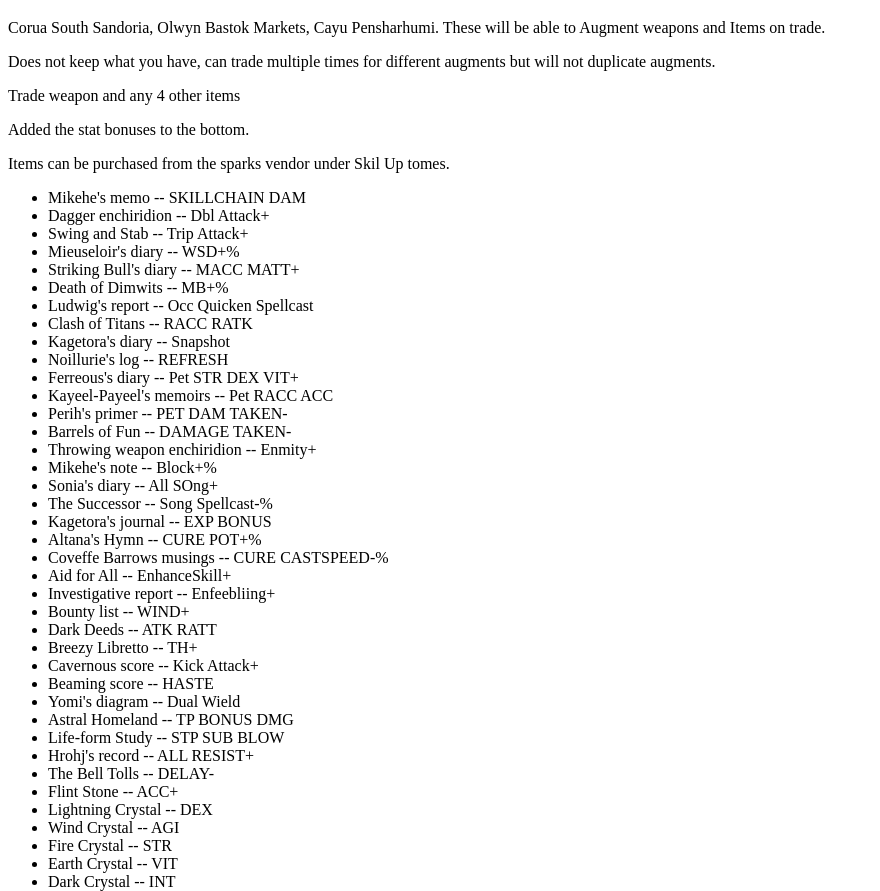
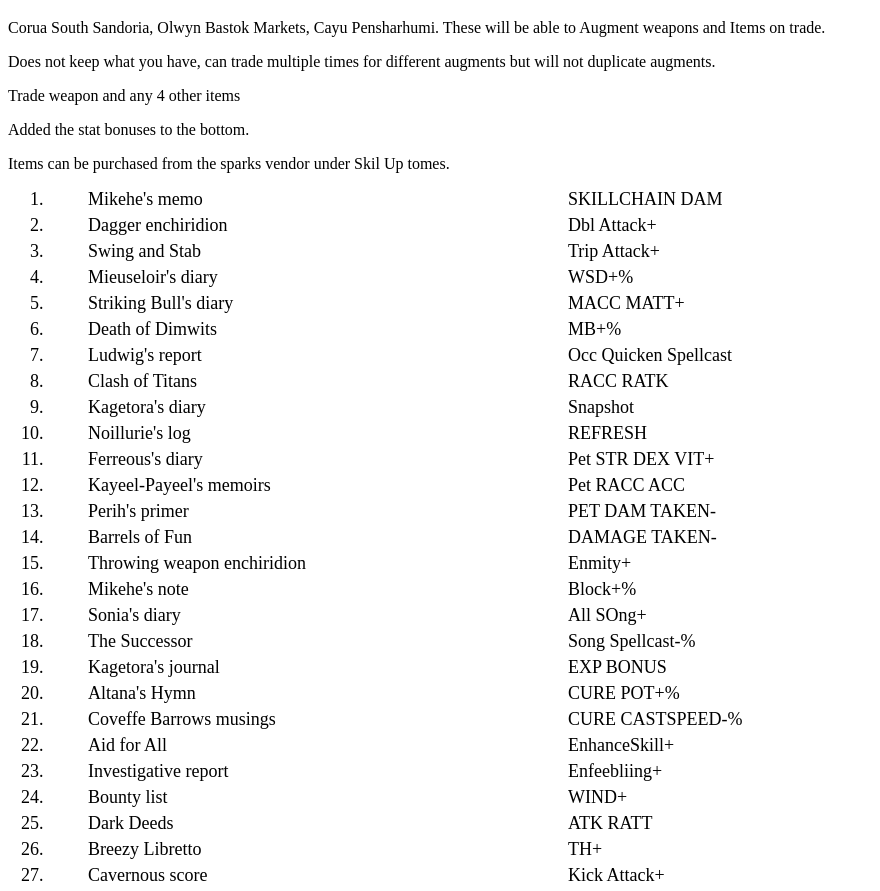
Before and after one commit to npropst78/ffxiaug, a plain HTML site: page index.html in a window 1280 px wide. Shown: the part 61-952 px from the top of the page, without its empty margins (0-880 px from the left). Drawn offline with Linux system fonts and the light colour scheme.

Commit message:
New aug files

```diff
--- a/index.html
+++ b/index.html
@@ -5,6 +5,21 @@
     <meta name="viewport" content="width=device-width, initial-scale=1">
     <title>FFXI Augments</title>
     <style>
+        li {
+            width: 800px;
+            font-size: 18px;
+            list-style: decimal;
+        }
+        li span {
+            padding: 0 40px 5px 40px;
+        }
+        li span:nth-child(1) {
+            width: 400px;
+            display: inline-block;
+        }
+        li span:nth-child(2) {
+            display: inline-block;
+        }
 
     </style>
 </head>
@@ -22,48 +37,92 @@
 <p>Items can be purchased from the sparks vendor under Skil Up tomes.</p>
 
 <ul>
-    <li>Mikehe's memo                        -- SKILLCHAIN DAM</li>
-    <li>Dagger enchiridion                   -- Dbl Attack+</li>
-    <li>Swing and Stab                       -- Trip Attack+</li>
-    <li>Mieuseloir's diary                   -- WSD+%</li>
-    <li>Striking Bull's diary                -- MACC MATT+</li>
-    <li>Death of Dimwits                     -- MB+%</li>
-    <li>Ludwig's report                      -- Occ Quicken Spellcast</li>
-    <li>Clash of Titans                      -- RACC RATK</li>
-    <li>Kagetora's diary                     -- Snapshot</li>
-    <li>Noillurie's log                      -- REFRESH</li>
-    <li>Ferreous's diary                     -- Pet STR DEX VIT+</li>
-    <li>Kayeel-Payeel's memoirs              -- Pet RACC ACC</li>
-    <li>Perih's primer                       -- PET DAM TAKEN-</li>
-    <li>Barrels of Fun                       -- DAMAGE TAKEN-</li>
-    <li>Throwing weapon enchiridion          -- Enmity+</li>
-    <li>Mikehe's note                        -- Block+%</li>
-    <li>Sonia's diary                        -- All SOng+</li>
-    <li>The Successor                        -- Song Spellcast-%</li>
-    <li>Kagetora's journal                   -- EXP BONUS</li>
-    <li>Altana's Hymn                        -- CURE POT+%</li>
-    <li>Coveffe Barrows musings              -- CURE CASTSPEED-%</li>
-    <li>Aid for All                          -- EnhanceSkill+</li>
-    <li>Investigative report                 -- Enfeebliing+</li>
-    <li>Bounty list                          -- WIND+</li>
-    <li>Dark Deeds                           -- ATK RATT</li>
-    <li>Breezy Libretto                      -- TH+</li>
-    <li>Cavernous score                      -- Kick Attack+</li>
-    <li>Beaming score                        -- HASTE</li>
-    <li>Yomi's diagram                       -- Dual Wield</li>
-    <li>Astral Homeland                      -- TP BONUS DMG</li>
-    <li>Life-form Study                      -- STP SUB BLOW</li>
-    <li>Hrohj's record                       -- ALL RESIST+</li>
-    <li>The Bell Tolls                       -- DELAY-</li>
-    <li>Flint Stone                          -- ACC+</li>
-    <li>Lightning Crystal                    -- DEX</li>
-    <li>Wind Crystal                         -- AGI</li>
-    <li>Fire Crystal                         -- STR</li>
-    <li>Earth Crystal                        -- VIT</li>
-    <li>Dark Crystal                         -- INT</li>
-    <li>Light Crystal                        -- MND</li>
-    <li>Water Crystal                        -- CHR</li>
+    <li><span>Mikehe's memo</span><span>SKILLCHAIN DAM</span></li>
+    <li><span>Dagger enchiridion</span><span>Dbl Attack+</span></li>
+    <li><span>Swing and Stab</span><span>Trip Attack+</span></li>
+    <li><span>Mieuseloir's diary</span><span>WSD+%</span></li>
+    <li><span>Striking Bull's diary</span><span>MACC MATT+</span></li>
+    <li><span>Death of Dimwits</span><span>MB+%</span></li>
+    <li><span>Ludwig's report</span><span>Occ Quicken Spellcast</span></li>
+    <li><span>Clash of Titans</span><span>RACC RATK</span></li>
+    <li><span>Kagetora's diary</span><span>Snapshot</span></li>
+    <li><span>Noillurie's log</span><span>REFRESH</span></li>
+    <li><span>Ferreous's diary</span><span>Pet STR DEX VIT+</span></li>
+    <li><span>Kayeel-Payeel's memoirs</span><span>Pet RACC ACC</span></li>
+    <li><span>Perih's primer</span><span>PET DAM TAKEN-</span></li>
+    <li><span>Barrels of Fun</span><span>DAMAGE TAKEN-</span></li>
+    <li><span>Throwing weapon enchiridion</span><span>Enmity+</span></li>
+    <li><span>Mikehe's note</span><span>Block+%</span></li>
+    <li><span>Sonia's diary</span><span>All SOng+</span></li>
+    <li><span>The Successor</span><span>Song Spellcast-%</span></li>
+    <li><span>Kagetora's journal</span><span>EXP BONUS</span></li>
+    <li><span>Altana's Hymn</span><span>CURE POT+%</span></li>
+    <li><span>Coveffe Barrows musings</span><span>CURE CASTSPEED-%</span></li>
+    <li><span>Aid for All</span><span>EnhanceSkill+</span></li>
+    <li><span>Investigative report</span><span>Enfeebliing+</span></li>
+    <li><span>Bounty list</span><span>WIND+</span></li>
+    <li><span>Dark Deeds</span><span>ATK RATT</span></li>
+    <li><span>Breezy Libretto</span><span>TH+</span></li>
+    <li><span>Cavernous score</span><span>Kick Attack+</span></li>
+    <li><span>Beaming score</span><span>HASTE</span></li>
+    <li><span>Yomi's diagram</span><span>Dual Wield</span></li>
+    <li><span>Astral Homeland</span><span>TP BONUS DMG</span></li>
+    <li><span>Life-form Study</span><span>STP SUB BLOW</span></li>
+    <li><span>Hrohj's record</span><span>ALL RESIST+</span></li>
+    <li><span>The Bell Tolls</span><span>DELAY-</span></li>
+    <li><span>Flint Stone</span><span>ACC+</span></li>
+    <li><span>Yagudo Feather</span><span>Evasion+</span></li>
+    <li><span>Lapis Lazuli</span><span>Fastcast</span></li>
+    <li><span>Lightning Crystal</span><span>DEX</span></li>
+    <li><span>Wind Crystal</span><span>AGI</span></li>
+    <li><span>Fire Crystal</span><span>STR</span></li>
+    <li><span>Earth Crystal</span><span>VIT</span></li>
+    <li><span>Dark Crystal</span><span>INT</span></li>
+    <li><span>Light Crystal</span><span>MND</span></li>
+    <li><span>Water Crystal</span><span>CHR</span></li>
 </ul>
+
+
+
+
+
+
+
+
+
+
+
+
+
+
+
+
+
+
+
+
+
+
+
+
+
+
+
+
+
+
+
+
+
+
+
+
+
+
+
+
+
+
 
 </body>
 </html>
--- a/index.js
+++ /dev/null
@@ -1 +0,0 @@
-console.log('Happy developing ✨')
```
Also changed, not shown: package.json (deleted, +0 -10 lines).
